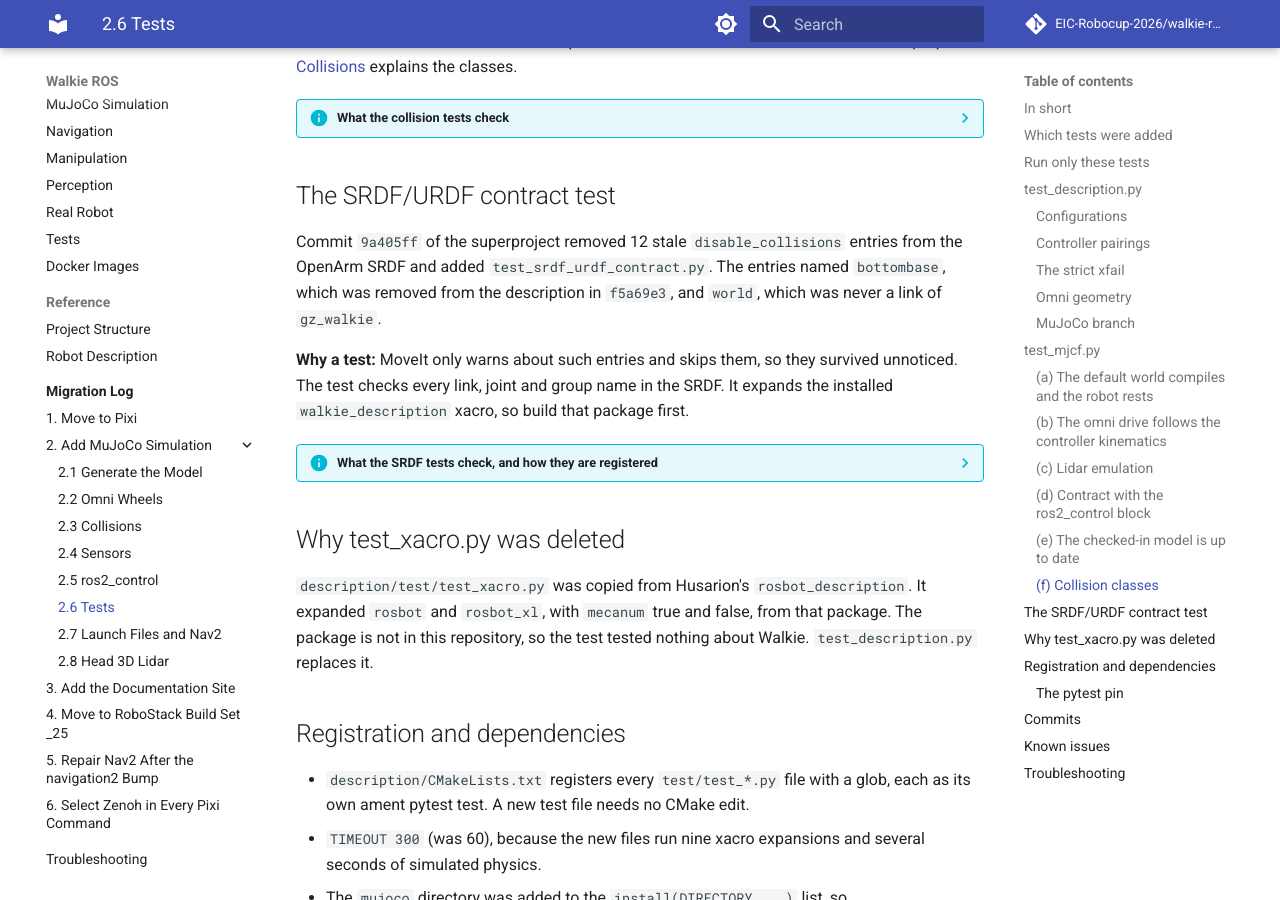
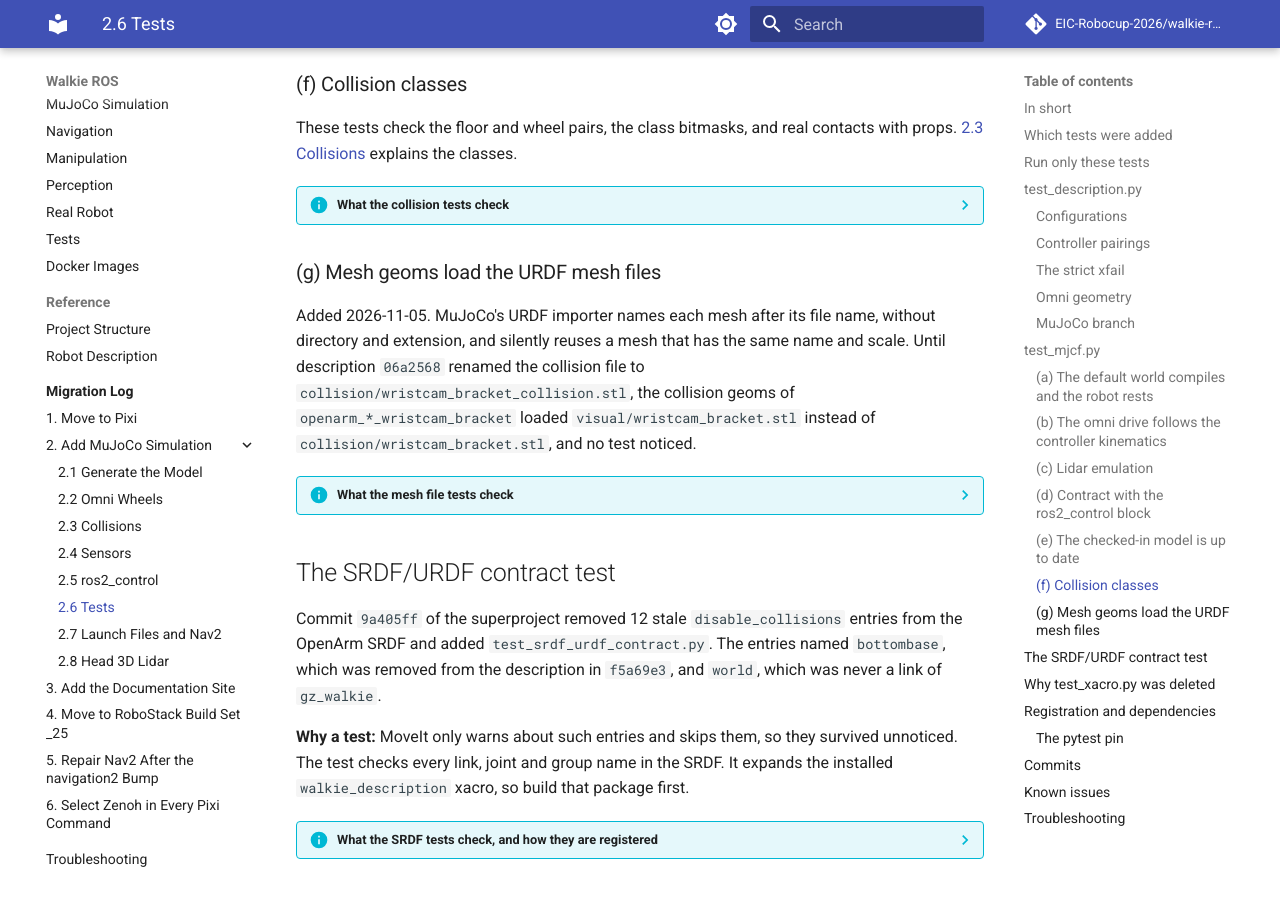
Before and after one commit to EIC-Robocup-2026/walkie-ros, an MkDocs documentation site: the page built from docs/migrations/02-mujoco/06-tests.md, in a window 1280 px wide and 900 px high, scrolled down 4614 px. Built offline with MkDocs 1.6.1 and Material for MkDocs 9.7.7, drawn with Linux system fonts in a browser that asks for light colours; comment, search, counter and statistics services are not loaded; some of the changed text lies outside the part shown.

Commit message:
fix(description): load the wrist camera bracket collision mesh in MuJoCo
Bump description to 06a2568. The collision mesh of the wrist camera
bracket is renamed so that MuJoCo's URDF importer no longer merges it with
the visual mesh of the same file name, build_mjcf.py stops on such a name
clash, and test_mjcf.py checks that every mesh geom loads the file the URDF
names for it.

Docs: the mesh name rule in Robot Description and in 2.1 Generate the
Model, and the two new tests in the testing guide and in 2.6 Tests
(test_mjcf.py: 28 tests).

```diff
--- a/docs/migrations/02-mujoco/06-tests.md
+++ b/docs/migrations/02-mujoco/06-tests.md
@@ -16,13 +16,15 @@ clear message, and remove the old test that did not test this robot.
   register tests with a CMake glob; pin pytest below 9.
 - **Result:** 109 tests in three files. Two [known issues](#known-issues) remain. Update
   2026-10-16: 112, with three tests for the head 3D lidar ([2.8](08-3d-lidar.md)).
+  Update 2026-11-05: 114, with two tests for mesh file names
+  ([(g)](#g-mesh-geoms-load-the-urdf-mesh-files)).
 
 ## Which tests were added { #overview }
 
 | File | Package | Build first | Tests |
 | --- | --- | --- | --- |
 | `description/test/test_description.py` | `walkie_description` | Yes | 76 |
-| `description/test/test_mjcf.py` | `walkie_description` | No | 26 (23 before the head 3D lidar) |
+| `description/test/test_mjcf.py` | `walkie_description` | No | 28 (26 before the mesh file name tests, 23 before the head 3D lidar) |
 | `manipulate/openarm_bimanual_moveit_config/test/test_srdf_urdf_contract.py` | `openarm_bimanual_moveit_config` | Yes | 10 |
 
 The counts are what `pytest --collect-only` reports for each file. `test_pep257.py` in
@@ -276,6 +278,25 @@ props. [2.3 Collisions](03-collisions.md) explains the classes.
     | `test_collision_classes_by_bitmask` | BASE and BODY geoms collide with nothing in the world (FURN, OBJ, FLOOR); ARM and GRIP geoms collide with FURN, OBJ and all robot classes; every colliding robot geom is in exactly one class |
     | `test_collision_classes_in_contact` | Adds props to the scene: a FURN box inside the base is ignored; a FURN box at the left hand and an OBJ box at the right hand do touch; an OBJ box rests on the floor |
 
+### (g) Mesh geoms load the URDF mesh files { #g-mesh-geoms-load-the-urdf-mesh-files }
+
+Added 2026-11-05. MuJoCo's URDF importer names each mesh after its file name, without
+directory and extension, and silently reuses a mesh that has the same name and scale.
+Until description `06a2568` renamed the collision file to
+`collision/wristcam_bracket_collision.stl`, the collision geoms of
+`openarm_*_wristcam_bracket` loaded `visual/wristcam_bracket.stl` instead of
+`collision/wristcam_bracket.stl`, and no test noticed.
+
+??? info "What the mesh file tests check"
+    | Test | What it checks |
+    | --- | --- |
+    | `test_mesh_geoms_use_urdf_files` | For every robot link, the mesh files of its visual geoms (group 2) and collision geoms (group 3) in the compiled scene equal the files that the generator's prepared URDF names for that link |
+    | `test_mesh_name_clash_is_an_error` | `prepare_urdf` raises `ValueError` for a link with `meshes/a/part.stl` and `meshes/b/part.stl` at the same scale |
+
+    The generator check runs in `prepare_urdf`, after the visual fallback, so it also
+    covers the collision meshes that replace unloadable visuals. Two files with the same
+    name but different scales are allowed: the importer gives the second one a new name.
+
 ## The SRDF/URDF contract test
 
 Commit `9a405ff` of the superproject removed 12 stale `disable_collisions` entries from
```
Also changed, not shown: docs/guides/testing.md (+2 -0 lines), docs/migrations/02-mujoco/01-model-generation.md (+6 -0 lines), docs/reference/robot-description.md (+9 -0 lines).
